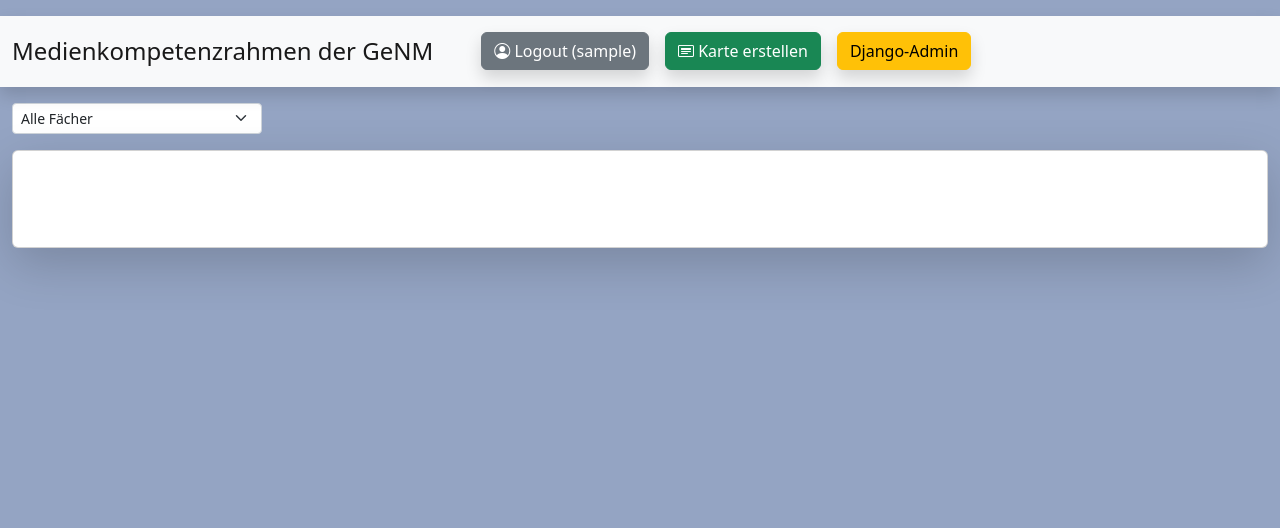
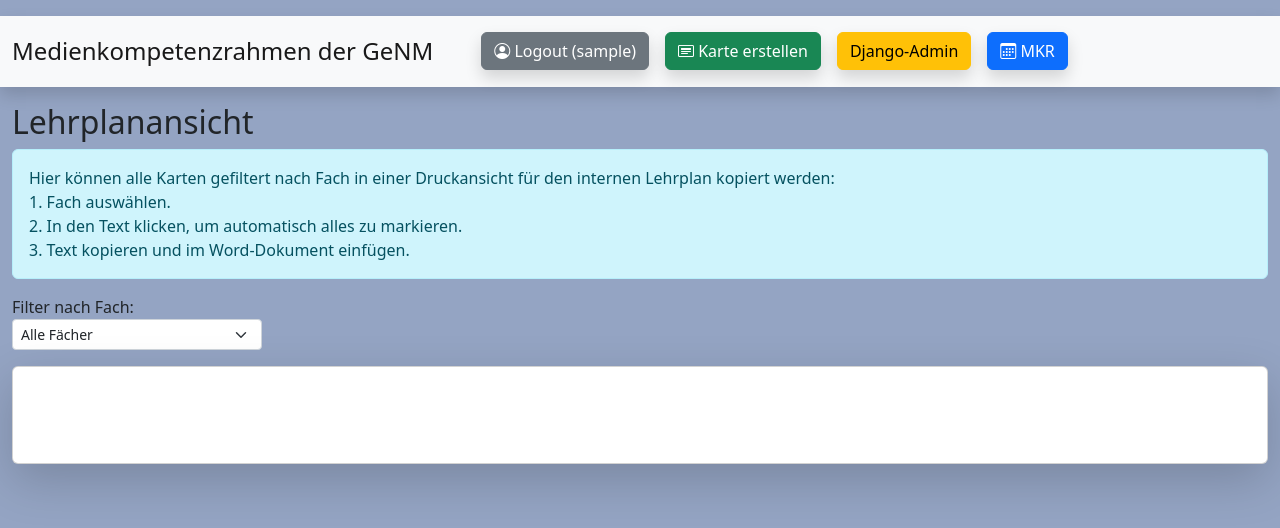
Before and after one commit to pyphil/MKR, a Django app: page /lehrplanansicht in a window 1280 px wide. Shown: the top 528 px of the page. Run offline with Django 4.2, Linux system fonts and the light colour scheme; the visitor is signed in with stand-in values (Sample User, id 1); data that the repository does not hold is empty; some libraries are stand-ins or nearby versions.

Commit message:
lehrplanansicht improvements

```diff
--- a/mkr/models.py
+++ b/mkr/models.py
@@ -84,4 +84,4 @@ class Kompetenzkarte(models.Model):
 
     class Meta:
         verbose_name_plural = 'Kompetenzkarten'
-        ordering = ['fach', 'jgst']
+        ordering = ['kategorie', 'fach', 'jgst']
--- a/mkr/templates/base.html
+++ b/mkr/templates/base.html
@@ -5,7 +5,7 @@
     {% if request.path == "/" %}
       <meta name="viewport" content="width=2000">
     {% else %}
-      <meta name="viewport" content="initial-scale:1">
+      <meta name="viewport" content="initial-scale=1.0">
     {% endif %}
     <title>MKR GENM</title>
 
@@ -52,6 +52,12 @@
               {% else %}
                 <a class="btn btn-secondary shadow" href="/accounts/login/?next={{ request.get_full_path|urlencode }}"><i class="bi bi-person-circle"></i> Login</a>
                 <a class="btn btn-secondary shadow ms-3" href="/accounts/register/"><i class="bi bi-caret-right-fill"></i> Registrieren</a>
+                {% endif %}
+              {% if request.path != "/lehrplanansicht" %}
+                <a class="btn btn-primary ms-3 shadow" href="{% url 'lehrplanansicht' %}"><i class="bi bi-files"></i> Lehrplanansicht</a>
+              {% endif %}
+              {% if request.path != "/" %}
+                <a class="btn btn-primary ms-3 shadow" href="{% url 'home' %}"><i class="bi bi-calendar3"></i> MKR</a>
               {% endif %}
             </div>
           </div>
--- a/mkr/templates/lehrplanansicht.html
+++ b/mkr/templates/lehrplanansicht.html
@@ -4,7 +4,7 @@
 <style>
   table {
     border-collapse: collapse;
-    width: 80vw;
+    width: 30vw;
   }
 
   td, th {
@@ -12,12 +12,26 @@
     text-align: left;
     padding: 5px;
   }
+  p {
+    margin-bottom: 5px;
+  }
 </style>
+
+<h2>Lehrplanansicht</h2>
+
+<div class="alert alert-info">
+  Hier können alle Karten gefiltert nach Fach in einer Druckansicht für den internen Lehrplan kopiert werden:<br>
+  1. Fach auswählen.<br>
+  2. In den Text klicken, um automatisch alles zu markieren.<br>
+  3. Text kopieren und im Word-Dokument einfügen.
+  </ol>
+</div>
 
 <form>
   <div class="row align-items-center mb-3">
     <div class="col-auto">
-      <select name="fach_filter" class="form-select form-select-sm" style="width: 250px" onchange="this.form.submit()">
+      <label for="fach_filter_select">Filter nach Fach:</label>
+      <select name="fach_filter" id="fach_filter_select" class="form-select form-select-sm" style="width: 250px" onchange="this.form.submit()">
         <option value=0 selected>Alle Fächer</option>
         {% for fach in faecher %}
           {% if fach.fach == selected_fach %}
@@ -34,8 +48,7 @@
   <div class="card mb-3 shadow-lg px-5 py-5 user-select-all">
     {% for obj in mkr_objects %}
       <h3>Kategorie: {{ obj.get_kategorie_display }}</h3>
-      <h4>{{ obj.fach }} • {{ obj.get_jgst_display }}</h4>
-      <p><b>Unterrichtsvorhaben:</b> {{ obj.vorhaben }}</p>
+      <h4><b>Unterrichtsvorhaben:</b> {{ obj.vorhaben }}</h4>
       <p><b>Jahrgangsstufe:</b> {{ obj.get_jgst_display }}</p>
       <p><b>Detaillierte Informationen befinden sich hier:</b> {{ obj.info|urlize }}</p>
       <p><b>Medienkompetenz:</b> {{ obj.medienkompetenz|urlize }}</p>
@@ -106,9 +119,7 @@
           </tr>
         </tbody>
       </table>
-      <br>
-      <hr>
-      <br>
+      <hr mx-2>
     {% endfor %}
   </div>
 
--- a/mkr/views.py
+++ b/mkr/views.py
@@ -98,11 +98,24 @@ def download(request, filename):
         filename=filename
     )
 
-
+@login_required
 def lehrplanansicht(request):
     mkr_objects = Kompetenzkarte.objects.all()
+
+    if request.GET.get('fach_filter') and request.GET.get('fach_filter') != '0':
+        mkr_objects = mkr_objects.filter(fach__fach=request.GET.get('fach_filter'))
+        selected_fach = request.GET.get('fach_filter')
+    else:
+        selected_fach = None
+    # if request.GET.get('selected_fach'):
+    #     selected_fach = request.GET.get('selected_fach')
+    # else:
+    #     selected_fach = ""
+
     return render(request, 'lehrplanansicht.html', {
         'mkr_objects': mkr_objects,
+        'faecher': Fach.objects.all(),
+        'selected_fach': selected_fach,
         }
     )
 
--- a/templates/registration/login.html
+++ b/templates/registration/login.html
@@ -18,8 +18,7 @@
         </p>
         <div class="text-center">
           <button type="submit" class="btn btn-primary mt-3 mb-2">Anmelden</button>
-          <a href="{{ next }}" class="btn btn-secondary mt-3 mb-2">Abbrechen</a>
-          <input type="hidden" name="next" value="/">
+          <a href="javascript:history.back()" class="btn btn-secondary mt-3 mb-2">Abbrechen</a>
           <p><i><a href="{% url 'password_reset' %}">Passwort vergessen?</a></i></p>
           {% if form.errors %}
             <div class="alert alert-danger mt-3">
```
